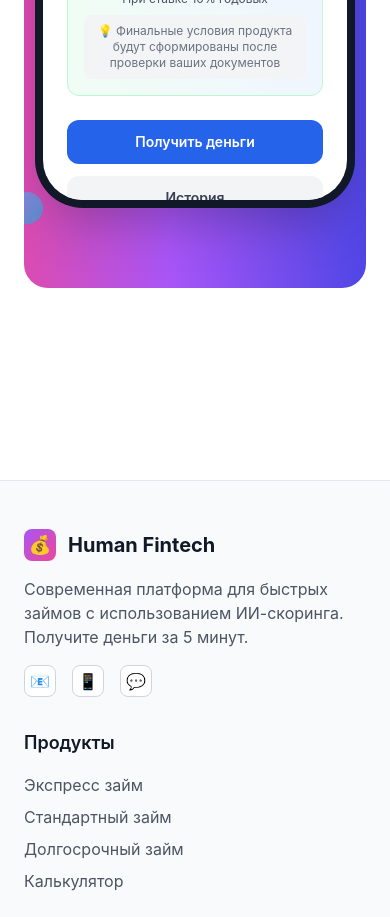
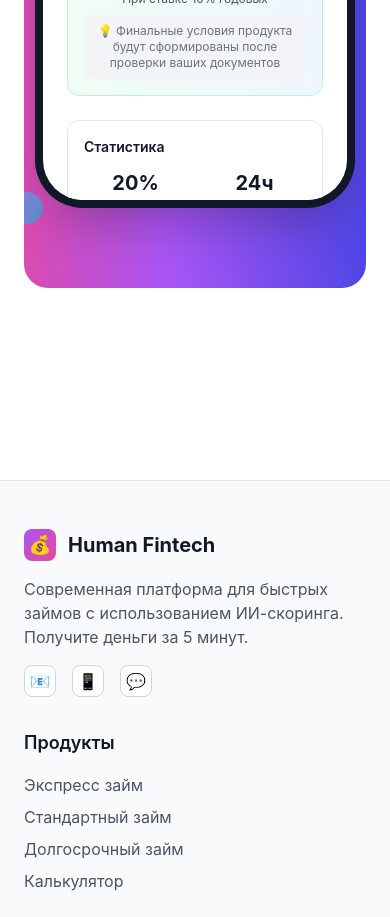
Before and after one commit to ioanngrigorev/microfinance-frontend, a React (Vite) app: page / in a window 390 px wide. Shown: the part 1680-2597 px from the top of the page. Built offline with nearby package versions, Linux system fonts and the light colour scheme.

Commit message:
Remove 'Получить деньги' and 'История' buttons from mobile widget

```diff
--- a/src/pages/HomePage.jsx
+++ b/src/pages/HomePage.jsx
@@ -169,23 +169,6 @@
                             </div>
                           </div>
 
-                          {/* Quick actions */}
-                          <div className="space-y-3">
-            <Link
-              to="/application"
-              state={{
-                amount,
-                term
-              }}
-                              className="w-full bg-blue-600 hover:bg-blue-700 text-white py-3 px-4 rounded-xl text-sm font-semibold transition-colors block text-center"
-                            >
-                              Получить деньги
-            </Link>
-                            <button className="w-full bg-gray-100 text-gray-700 py-3 px-4 rounded-xl text-sm font-semibold">
-                              История
-                            </button>
-                          </div>
-
                           {/* Stats */}
                           <div className="bg-white border border-gray-200 rounded-xl p-4">
                             <h3 className="text-sm font-semibold text-gray-900 mb-3">Статистика</h3>
```
